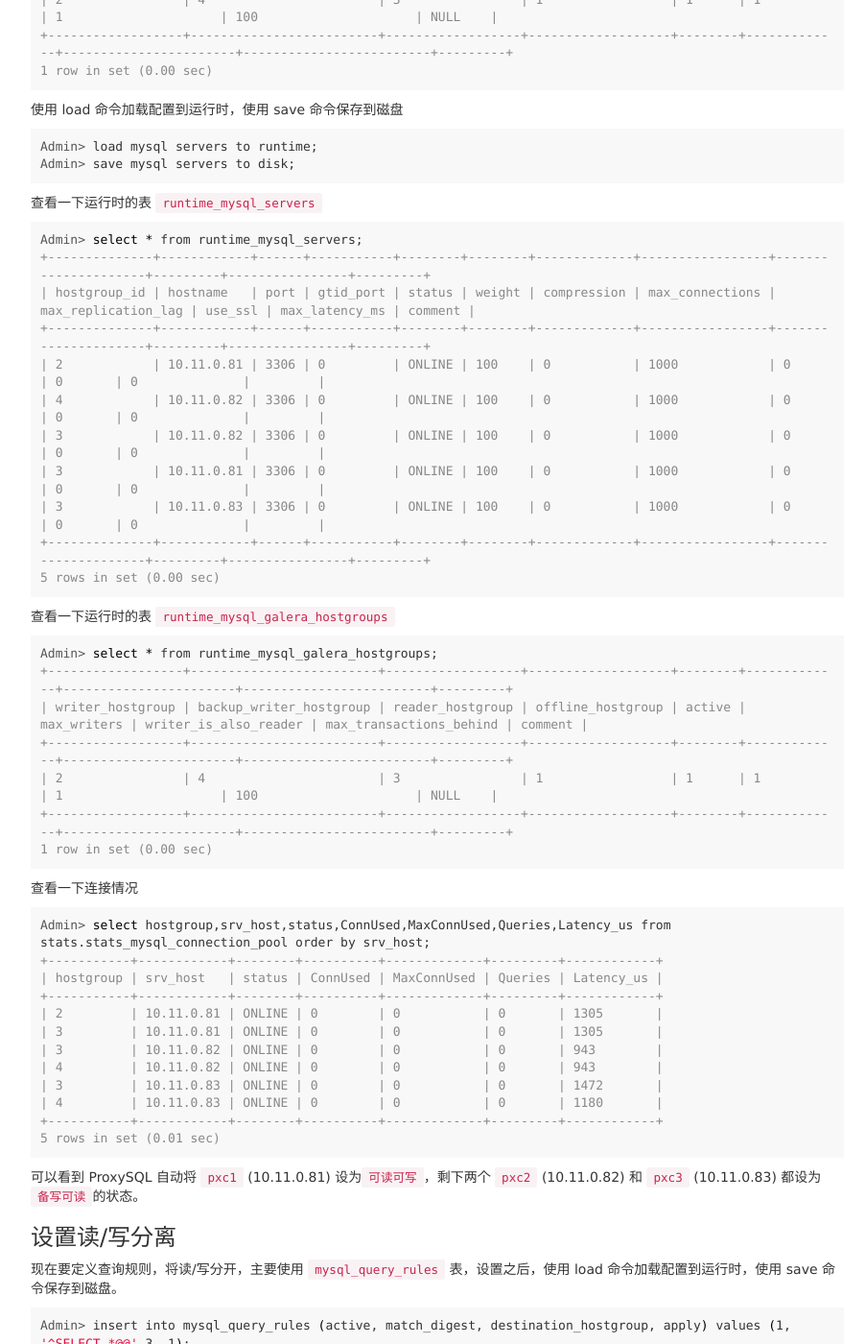
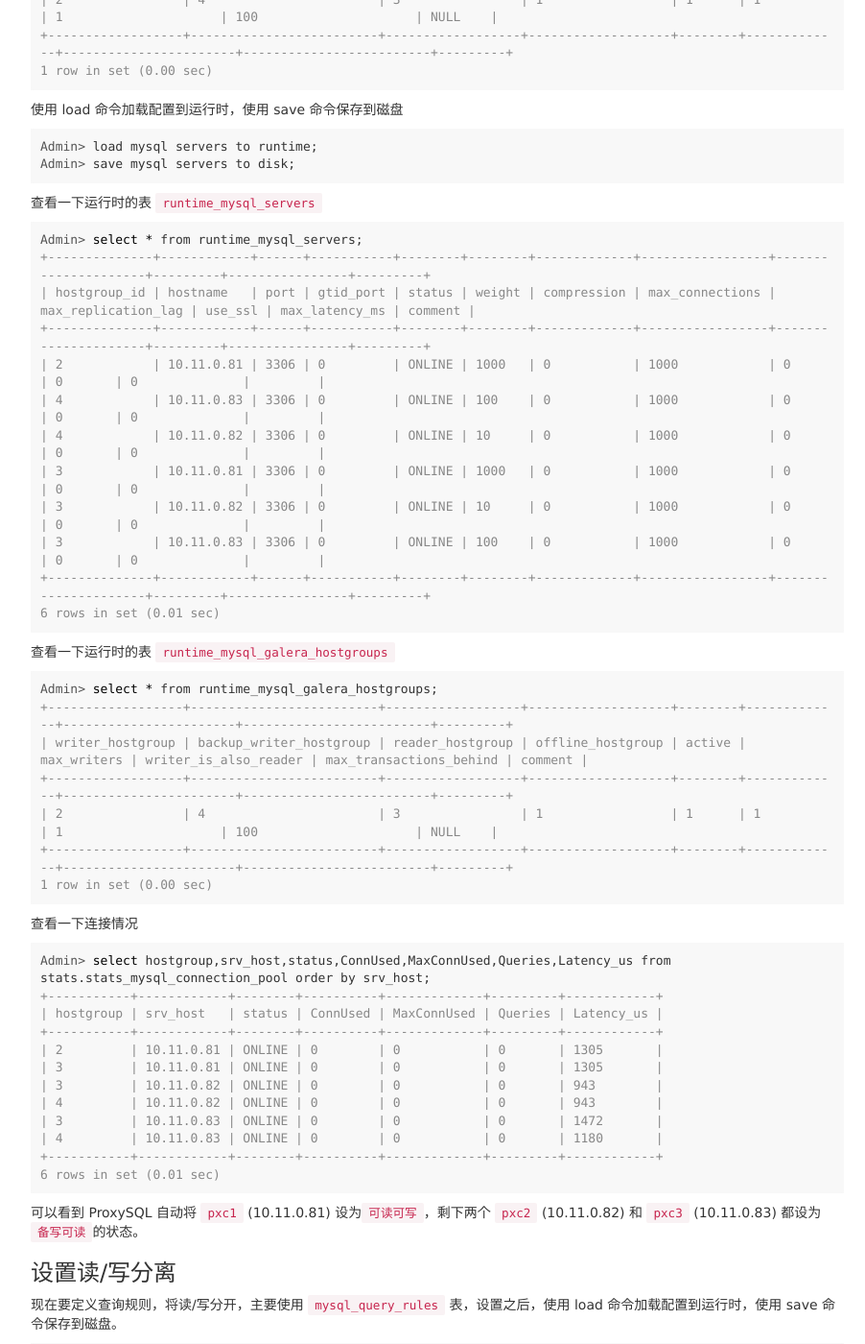
Before and after one commit to zhanming/zhanming.github.com, a Jekyll site: the page built from _posts/2019-08-22-how-to-install-and-config-proxysql-2-on-centos-7.markdown, in a window 1280 px wide and 1400 px high, scrolled down 4088 px. Shown: the whole window at 96% size, without its empty margins (38-940 px from the left). Built offline with Jekyll 4.4.1, drawn with Linux system fonts in a browser that asks for light colours; comment, search, counter and statistics services are not loaded; some of the changed text lies outside the part shown.

Commit message:
update a description

````diff
--- a/_posts/2019-08-22-how-to-install-and-config-proxysql-2-on-centos-7.markdown
+++ b/_posts/2019-08-22-how-to-install-and-config-proxysql-2-on-centos-7.markdown
@@ -231,13 +231,14 @@
 +--------------+------------+------+-----------+--------+--------+-------------+-----------------+---------------------+---------+----------------+---------+
 | hostgroup_id | hostname   | port | gtid_port | status | weight | compression | max_connections | max_replication_lag | use_ssl | max_latency_ms | comment |
 +--------------+------------+------+-----------+--------+--------+-------------+-----------------+---------------------+---------+----------------+---------+
-| 2            | 10.11.0.81 | 3306 | 0         | ONLINE | 100    | 0           | 1000            | 0                   | 0       | 0              |         |
-| 4            | 10.11.0.82 | 3306 | 0         | ONLINE | 100    | 0           | 1000            | 0                   | 0       | 0              |         |
-| 3            | 10.11.0.82 | 3306 | 0         | ONLINE | 100    | 0           | 1000            | 0                   | 0       | 0              |         |
-| 3            | 10.11.0.81 | 3306 | 0         | ONLINE | 100    | 0           | 1000            | 0                   | 0       | 0              |         |
+| 2            | 10.11.0.81 | 3306 | 0         | ONLINE | 1000   | 0           | 1000            | 0                   | 0       | 0              |         |
+| 4            | 10.11.0.83 | 3306 | 0         | ONLINE | 100    | 0           | 1000            | 0                   | 0       | 0              |         |
+| 4            | 10.11.0.82 | 3306 | 0         | ONLINE | 10     | 0           | 1000            | 0                   | 0       | 0              |         |
+| 3            | 10.11.0.81 | 3306 | 0         | ONLINE | 1000   | 0           | 1000            | 0                   | 0       | 0              |         |
+| 3            | 10.11.0.82 | 3306 | 0         | ONLINE | 10     | 0           | 1000            | 0                   | 0       | 0              |         |
 | 3            | 10.11.0.83 | 3306 | 0         | ONLINE | 100    | 0           | 1000            | 0                   | 0       | 0              |         |
 +--------------+------------+------+-----------+--------+--------+-------------+-----------------+---------------------+---------+----------------+---------+
-5 rows in set (0.00 sec)
+6 rows in set (0.01 sec)
 ```
 
 查看一下运行时的表 `runtime_mysql_galera_hostgroups`
@@ -267,7 +268,7 @@
 | 3         | 10.11.0.83 | ONLINE | 0        | 0           | 0       | 1472       |
 | 4         | 10.11.0.83 | ONLINE | 0        | 0           | 0       | 1180       |
 +-----------+------------+--------+----------+-------------+---------+------------+
-5 rows in set (0.01 sec)
+6 rows in set (0.01 sec)
 ```
 
 可以看到 ProxySQL 自动将 `pxc1` (10.11.0.81) 设为`可读可写`，剩下两个 `pxc2` (10.11.0.82) 和 `pxc3` (10.11.0.83) 都设为`备写可读`的状态。
````
Also changed, not shown: other parts of _posts/2019-08-22-how-to-install-and-config-proxysql-2-on-centos-7.markdown (+1 -1 lines).
